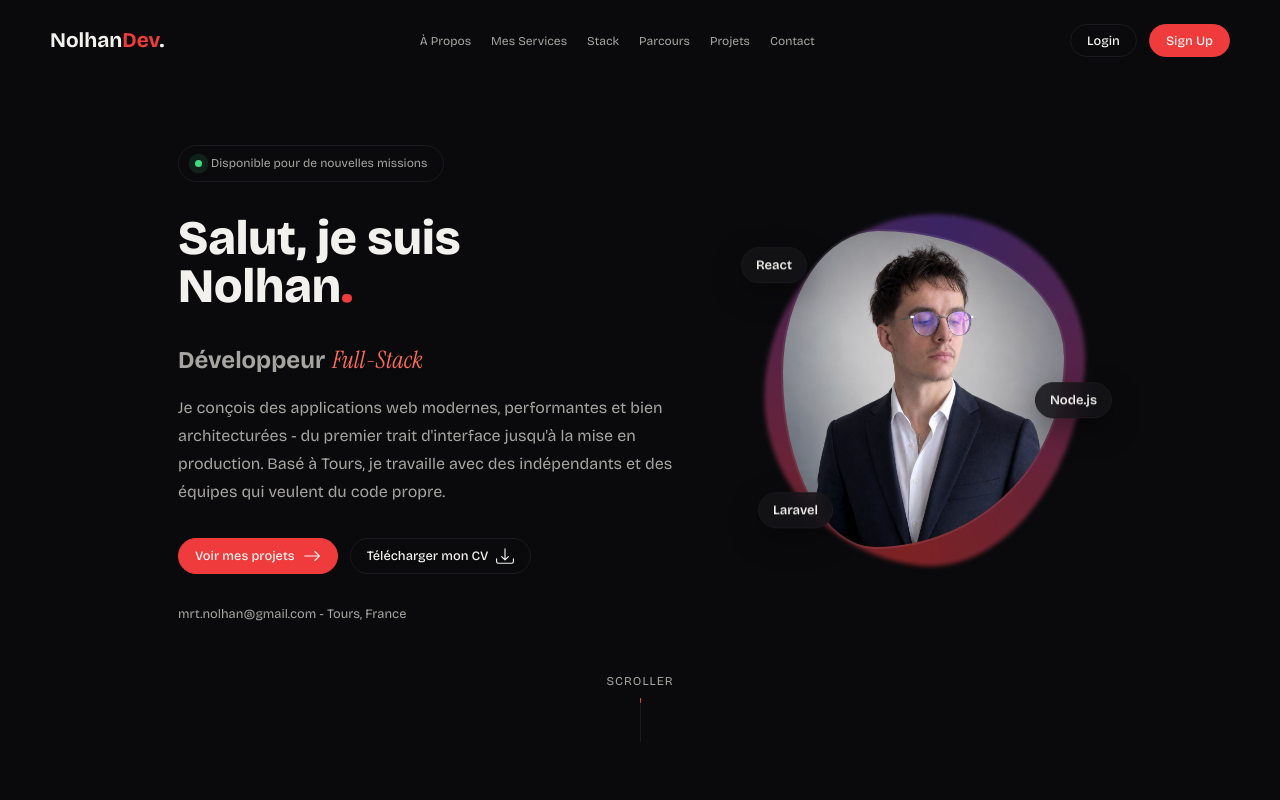
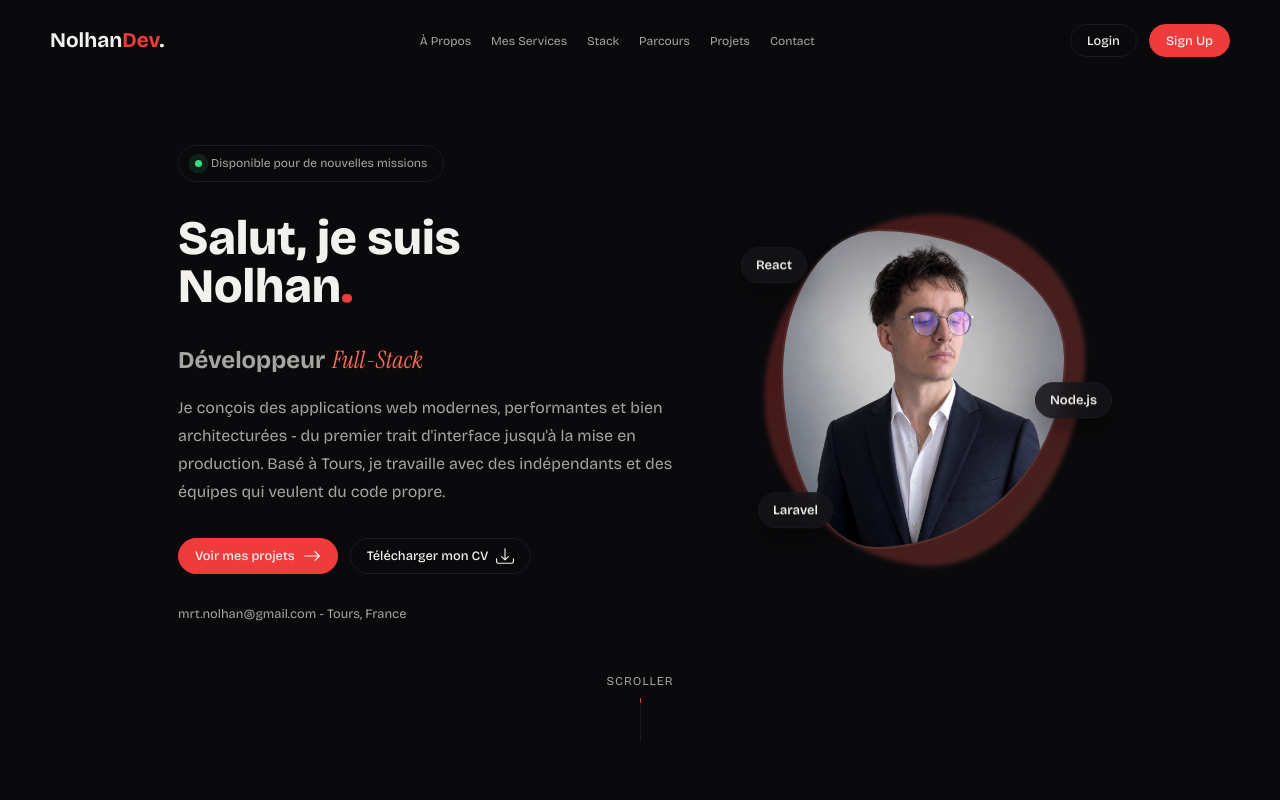
Before and after one commit to MNolhan/Nolhan-Portfolio, a React (Vite) app in the folder Frontend-Portfolio/: page / in a window 1280 px wide. Shown: the top 800 px of the page. Built offline with nearby package versions, Linux system fonts and the light colour scheme; no server answers.

Commit message:
Feat : Update du background du ring pour une meilleur cohérence avec le thème

```diff
--- a/Frontend-Portfolio/src/v2/styles/pages/__home.scss
+++ b/Frontend-Portfolio/src/v2/styles/pages/__home.scss
@@ -95,7 +95,7 @@
             position: absolute;
             inset: -16px;
             border-radius: 38% 62% 63% 37% / 41% 44% 56% 59%;
-            background: conic-gradient(from 180deg, $textred, #6b3fb8, $textred);
+            background: linear-gradient(120deg, rgba($textred, 0.5), rgba($textred-soft, 0.5));
             opacity: 0.5;
             filter: blur(2px);
             animation: morph 10s ease-in-out infinite;
```
